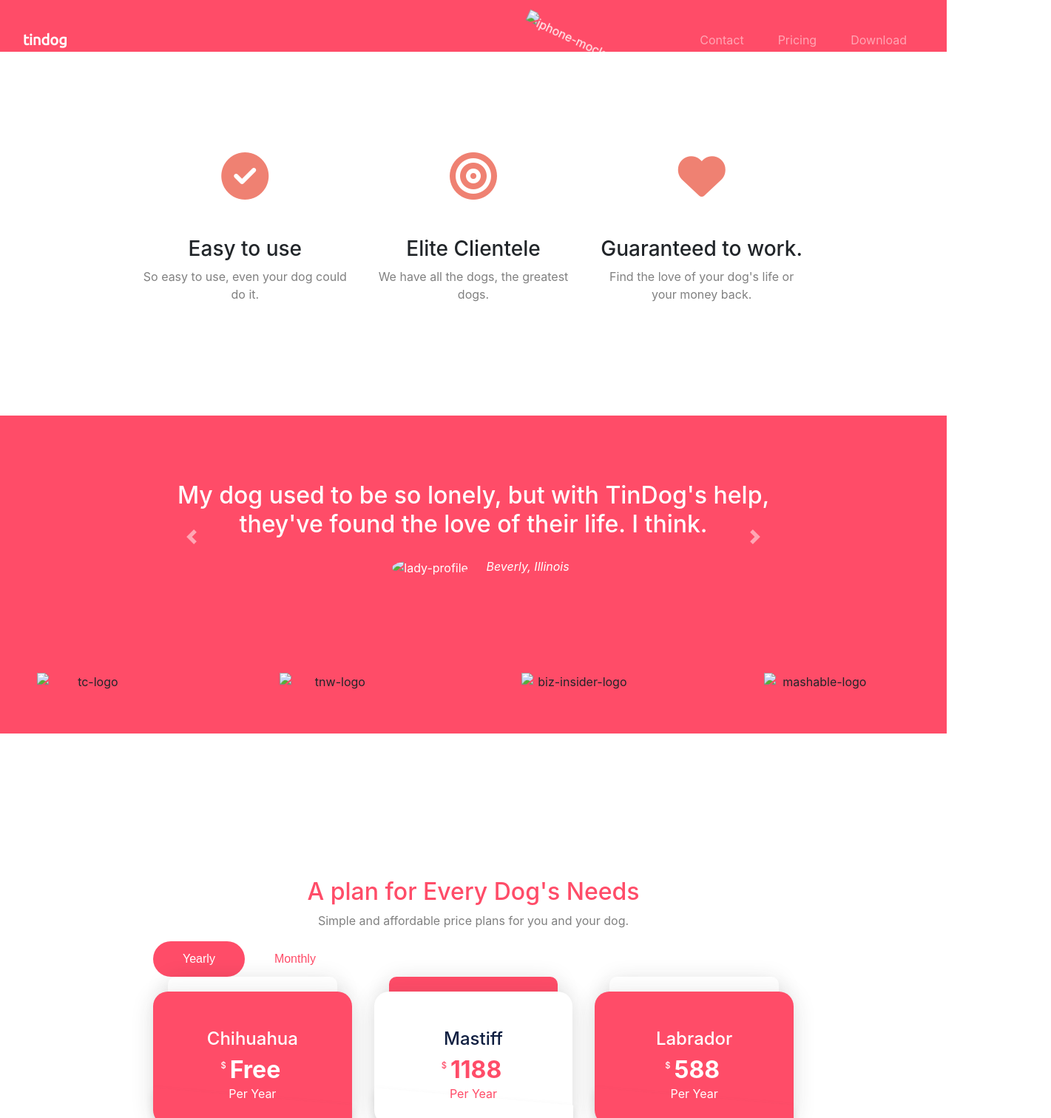
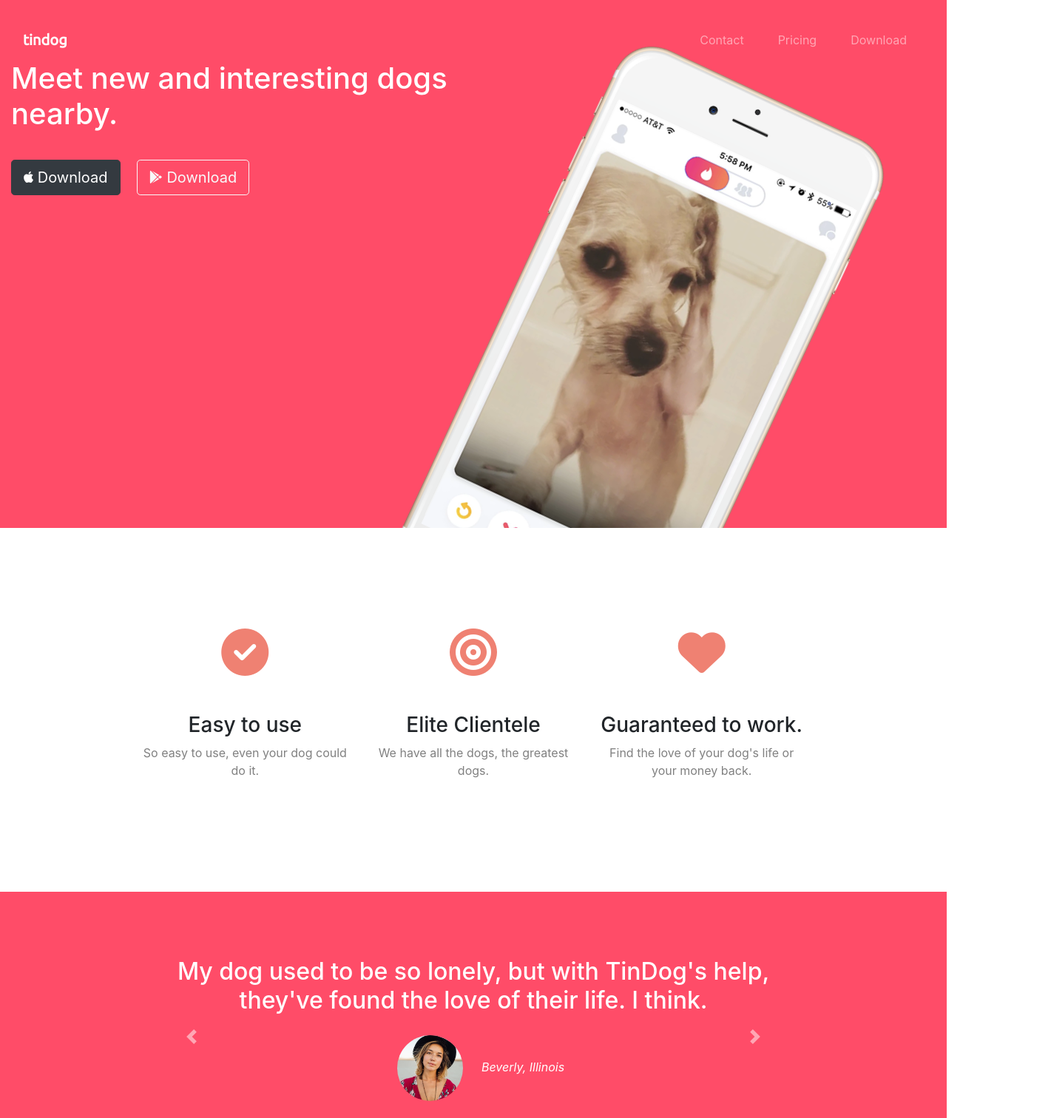
Before and after one commit to kingoina/tindog, a plain HTML site: page index.html in a window 1280 px wide. Shown: the top 1512 px of the page at 74% size, 1421 px wide, since content can reach past the window. Drawn offline with nearby package versions, Linux system fonts and the light colour scheme; files that its build step writes are made by us from their sources.

Commit message:
Update index.html

```diff
--- a/index.html
+++ b/index.html
@@ -170,7 +170,7 @@
   <!-- Normal stuff -->
   <title>TinDog</title>
   <!-- css styles-->
-  <link rel="stylesheet" href="css/styles.css">
+  <link rel="stylesheet" href="styles.css">
   <!-- fonts -->
   <link rel="preconnect" href="https://fonts.googleapis.com">
 <link rel="preconnect" href="https://fonts.gstatic.com" crossorigin>
@@ -234,7 +234,7 @@
 
     </div>
     <div class="col-lg-6 image">
-      <img src="images/iphone6.png" alt="iphone-mockup">
+      <img src="iphone6.png" alt="iphone-mockup">
     </div>
   </div>
 
@@ -273,13 +273,13 @@
       <div class="carousel-inner">
         <div class="carousel-item active">
           <h2>I no longer have to sniff other dogs for love. I've found the hottest Corgi on TinDog. Woof.</h2>
-          <img class="dog" src="images/dog-img.jpg" alt="dog-profile">
+          <img class="dog" src="dog-img.jpg" alt="dog-profile">
           <em>Pebbles, New York</em>
 
         </div>
         <div class="carousel-item">
           <h2 class="testimonial-text">My dog used to be so lonely, but with TinDog's help, they've found the love of their life. I think.</h2>
-          <img class="dog" src="images/lady-img.jpg" alt="lady-profile">
+          <img class="dog" src="lady-img.jpg" alt="lady-profile">
           <em>Beverly, Illinois</em>
 
         </div>
@@ -304,16 +304,16 @@
     <section id="press">
     <div class="row">
   <div class="col">
-    <img class="media" src="images/TechCrunch.png" alt="tc-logo">
+    <img class="media" src="TechCrunch.png" alt="tc-logo">
   </div>
   <div class="col">
-    <img class="media" src="images/tnw.png" alt="tnw-logo">
+    <img class="media" src="tnw.png" alt="tnw-logo">
   </div>
   <div class="col">
-    <img class="media" src="images/bizinsider.png" alt="biz-insider-logo">
+    <img class="media" src="bizinsider.png" alt="biz-insider-logo">
   </div>
   <div class="col">
-    <img class="media" src="images/mashable.png" alt="mashable-logo">
+    <img class="media" src="mashable.png" alt="mashable-logo">
   </div>
     </div>
 
```
